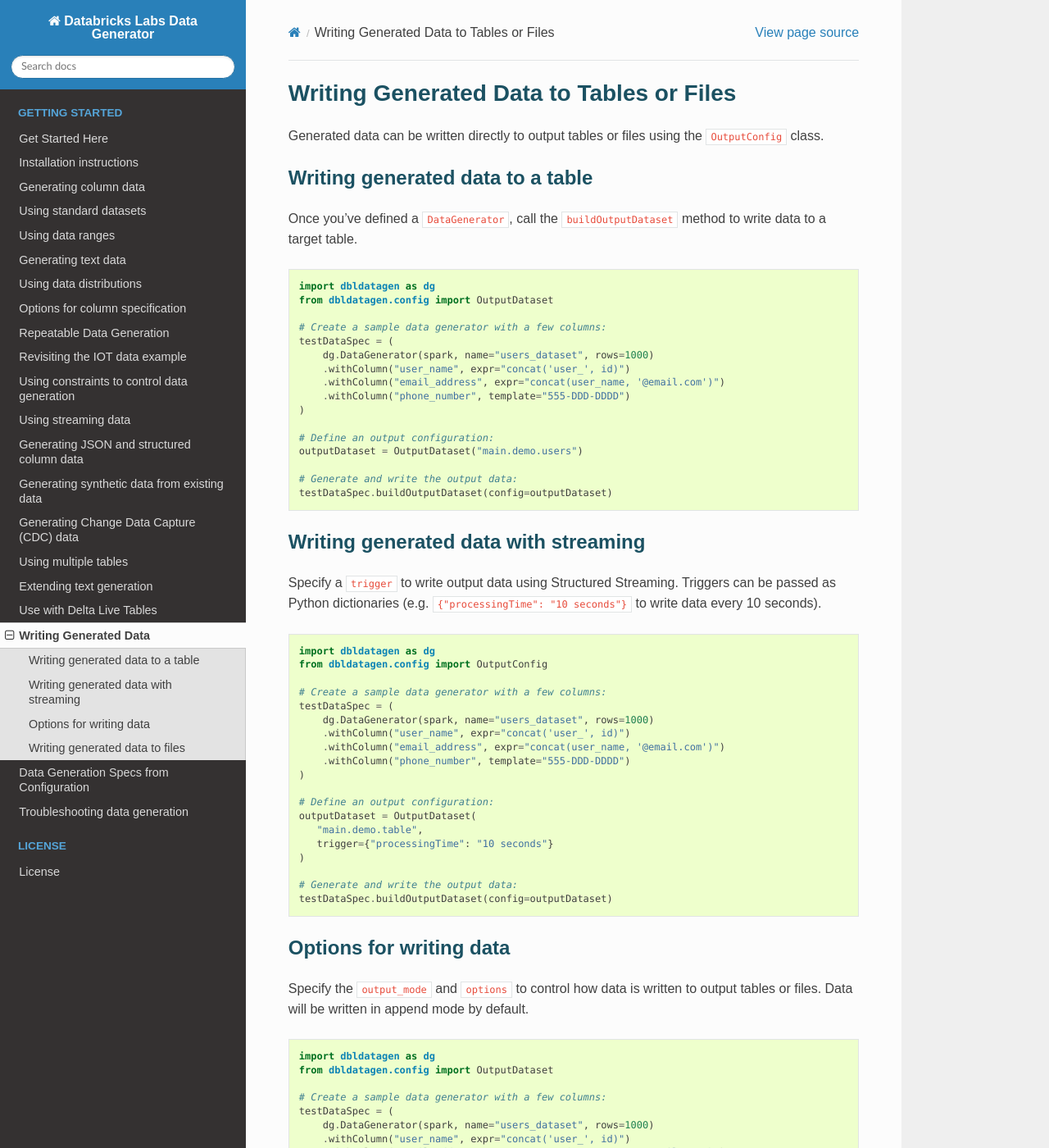
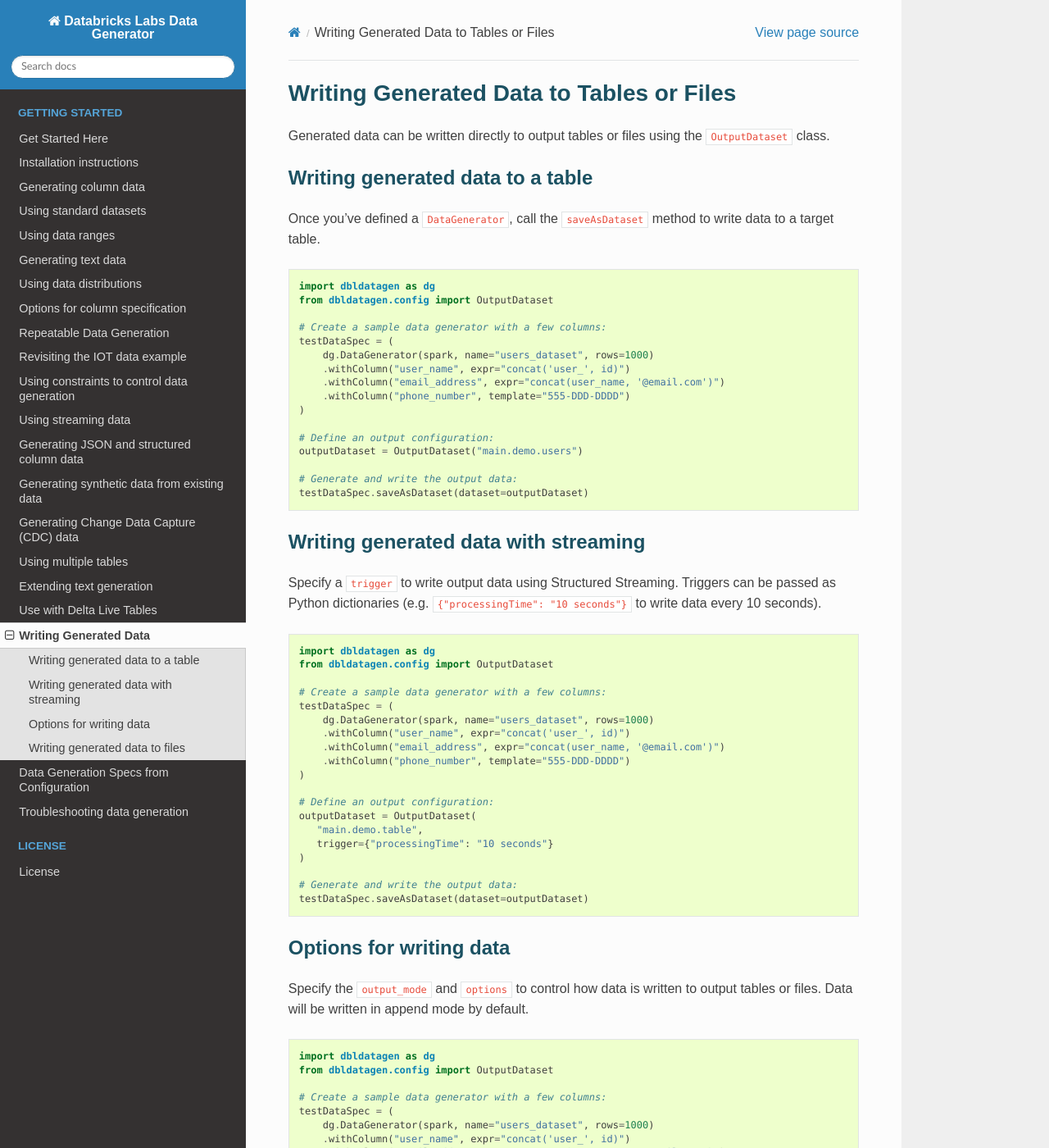
Before and after one commit to databrickslabs/dbldatagen, a Sphinx documentation site: the page built from docs/source/writing_generated_data.rst, in a window 1280 px wide and 1400 px high. Shown: the whole window at 82% size. Built offline with Sphinx 7.4.7 and the Read the Docs theme 3.1.0, drawn with Linux system fonts in a browser that asks for light colours; pages that are not in the unit, such as notebooks, are missing from menus; the version number is read from the project's files by our own code; some of the changed text lies outside the part shown.

Commit message:
Update method names and signatures

```diff
--- a/docs/source/writing_generated_data.rst
+++ b/docs/source/writing_generated_data.rst
@@ -4,12 +4,12 @@
 Writing Generated Data to Tables or Files
 ===========================================================
 
-Generated data can be written directly to output tables or files using the ``OutputConfig`` class.
+Generated data can be written directly to output tables or files using the ``OutputDataset`` class.
 
 Writing generated data to a table
 ---------------------------------
 
-Once you've defined a ``DataGenerator``, call the ``buildOutputDataset`` method to write data to a target table.
+Once you've defined a ``DataGenerator``, call the ``saveAsDataset`` method to write data to a target table.
 
 .. code-block:: python
 
@@ -28,7 +28,7 @@ Once you've defined a ``DataGenerator``, call the ``buildOutputDataset`` method
    outputDataset = OutputDataset("main.demo.users")
 
    # Generate and write the output data:
-   testDataSpec.buildOutputDataset(config=outputDataset)
+   testDataSpec.saveAsDataset(dataset=outputDataset)
 
 Writing generated data with streaming
 -------------------------------------
@@ -39,7 +39,7 @@ Python dictionaries (e.g. ``{"processingTime": "10 seconds"}`` to write data eve
 .. code-block:: python
 
    import dbldatagen as dg
-   from dbldatagen.config import OutputConfig
+   from dbldatagen.config import OutputDataset
 
    # Create a sample data generator with a few columns:
    testDataSpec = (
@@ -56,7 +56,7 @@ Python dictionaries (e.g. ``{"processingTime": "10 seconds"}`` to write data eve
    )
 
    # Generate and write the output data:
-   testDataSpec.buildOutputDataset(config=outputDataset)
+   testDataSpec.saveAsDataset(dataset=outputDataset)
 
 Options for writing data
 ------------------------
@@ -85,7 +85,7 @@ Data will be written in append mode by default.
    )
 
    # Generate and write the output data:
-   testDataSpec.buildOutputDataset(config=outputDataset)
+   testDataSpec.saveAsDataset(dataset=outputDataset)
 
 Writing generated data to files
 -------------------------------
@@ -115,4 +115,4 @@ in Databricks File System (DBFS).
    )
 
    # Generate and write the output data:
-   testDataSpec.buildOutputDataset(config=outputDataset)
+   testDataSpec.saveAsDataset(dataset=outputDataset)
```
Also changed, not shown: 3 other files.
